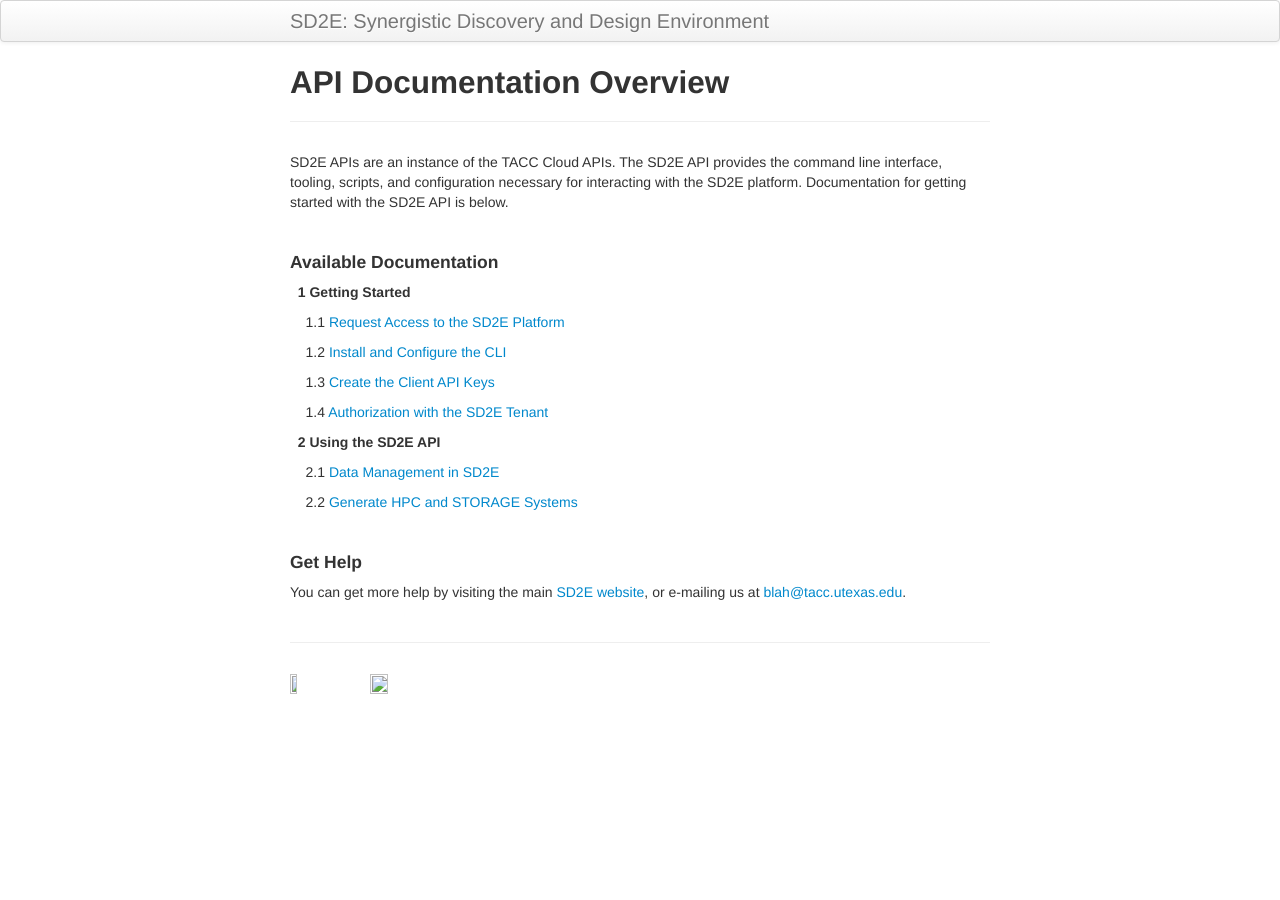
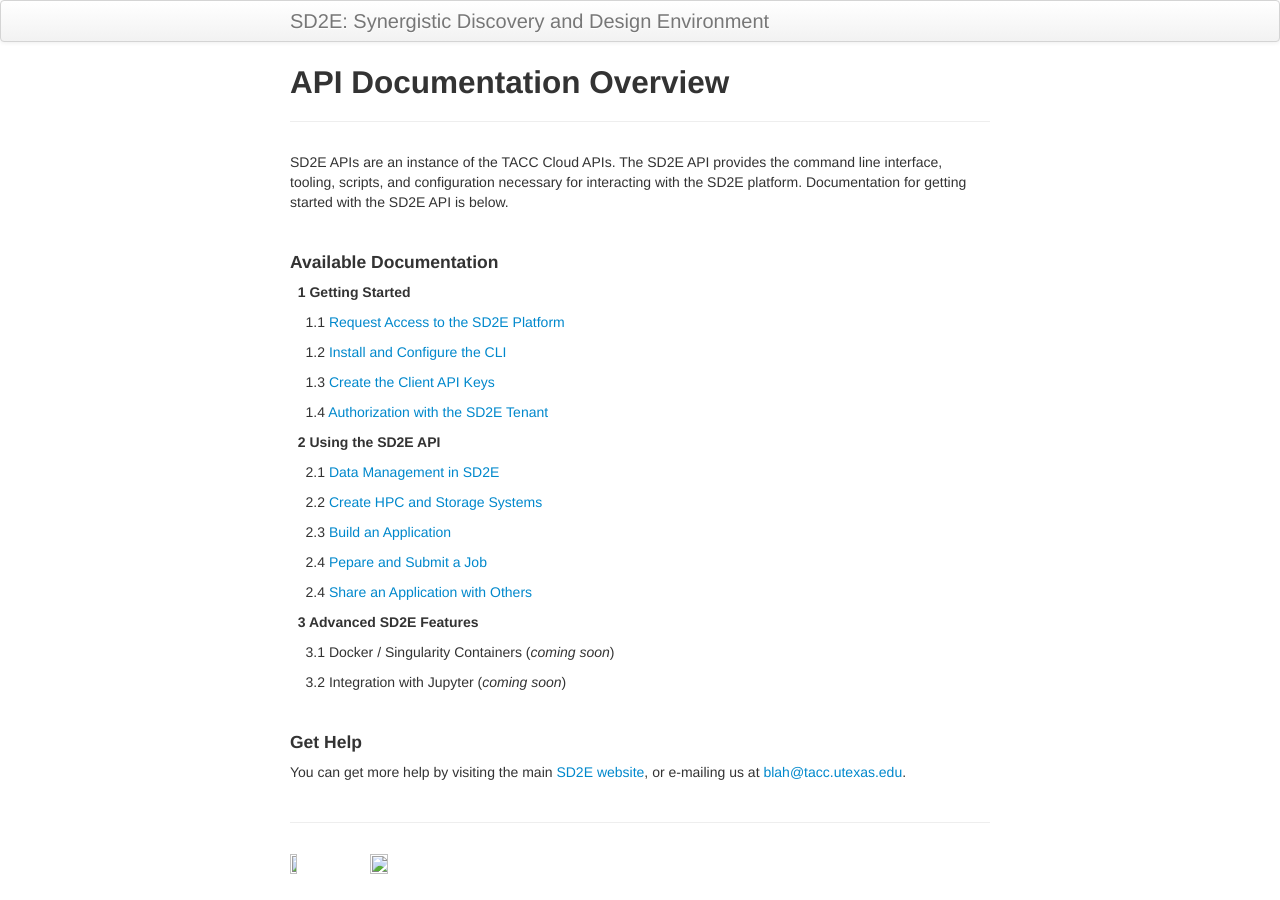
Before and after one commit to SD2E/api-user-guide, a Jekyll site: the page built from index.md, in a window 1280 px wide. Built offline with Jekyll 4.4.1, drawn with Linux system fonts in a browser that asks for light colours.

Commit message:
adding some more pages

```diff
--- a/index.md
+++ b/index.md
@@ -25,7 +25,20 @@ the SD2E platform. Documentation for getting started with the SD2E API is below.
 
 &nbsp;&nbsp;&nbsp;&nbsp;2.1 [Data Management in SD2E](docs/data_management.md)
 
-&nbsp;&nbsp;&nbsp;&nbsp;2.2 [Generate HPC and STORAGE Systems](docs/generate_systems.md)
+&nbsp;&nbsp;&nbsp;&nbsp;2.2 [Create HPC and Storage Systems](docs/create_systems.md)
+
+&nbsp;&nbsp;&nbsp;&nbsp;2.3 [Build an Application](docs/build_application.md)
+
+&nbsp;&nbsp;&nbsp;&nbsp;2.4 [Pepare and Submit a Job](docs/submit_job.md)
+
+&nbsp;&nbsp;&nbsp;&nbsp;2.4 [Share an Application with Others](docs/share_application.md)
+
+&nbsp;&nbsp;**3 Advanced SD2E Features**
+
+&nbsp;&nbsp;&nbsp;&nbsp;3.1 Docker / Singularity Containers (*coming soon*)
+
+&nbsp;&nbsp;&nbsp;&nbsp;3.2 Integration with Jupyter (*coming soon*)
+
 
 
 <br>
```
Also changed, not shown: docs/build_application.md (added, +10 -0 lines), docs/share_application.md (added, +10 -0 lines), docs/submit_job.md (added, +10 -0 lines), docs/create_systems.md (renamed from docs/generate_systems.md).
